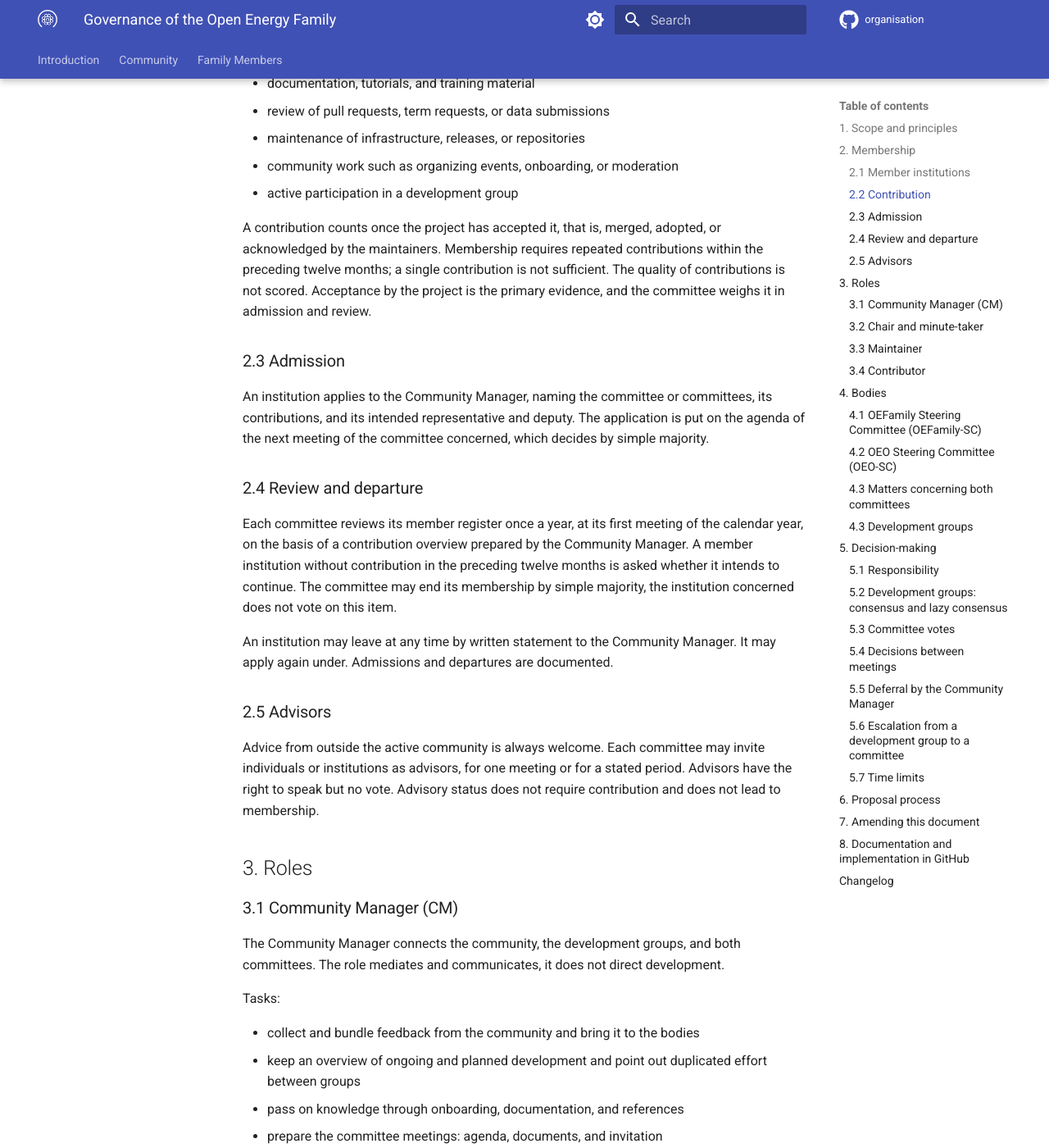
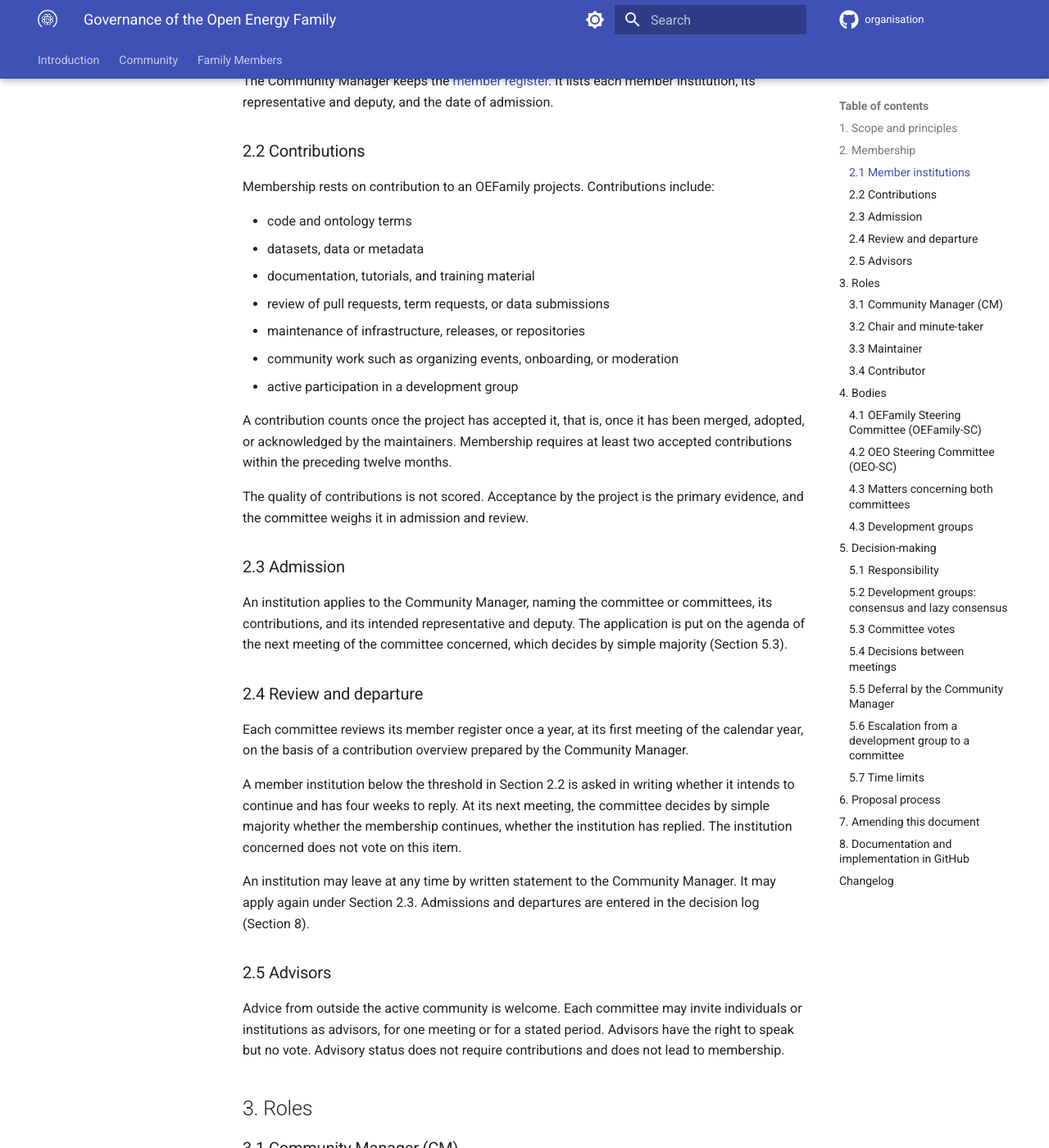
Before and after one commit to OpenEnergyPlatform/organisation, an MkDocs documentation site: the page built from compendium/family_community/governance/governance.md, in a window 1280 px wide and 1400 px high, scrolled down 1382 px. Shown: the whole window at 82% size. Built offline with MkDocs 1.6.1 and Material for MkDocs 9.7.7, drawn with Linux system fonts in a browser that asks for light colours; comment, search, counter and statistics services are not loaded; some of the changed text lies outside the part shown.

Commit message:
Update governance after feedback #96

```diff
--- a/compendium/family_community/governance/governance.md
+++ b/compendium/family_community/governance/governance.md
@@ -3,67 +3,78 @@
 This document defines the roles, bodies, and decision-making procedures of the
 Open Energy Family (OEFamily). It is the authoritative reference. Operational
 details such as meeting dates, mailing lists, and contacts are kept on the
-[Contact page](../contact/). Member institutions are listed in the
-[Member register](members/), adopted decisions in the
-[Decision log](../decisions/).
+[Contact page](../contact/).
+Member institutions are listed in the [Member register](members/),
+adopted decisions in the [Decisions folder](../decisions/).
 
 
 ## 1. Scope and principles
 
-Six principles underlie the structure.
+This document applies to the Open Energy Family (OEFamily): its projects, the
+OEFamily Steering Committee (OEFamily-SC), the OEO Steering Committee (OEO-SC),
+and the development groups. It does not govern the internal organisation of the
+member institutions.
 
-1. Contribution grounds participation. A say in decisions follows from
-   sustained work on the OEFamily, not from title.
+The governance rests on six principles:
+
+1. Participation follows from contribution. A say in decisions follows from
+   sustained work on the OEFamily, not from position or title.
 2. Consensus is the default. A formal vote is the fallback when consensus
-   cannot be reached, not the normal case.
+   cannot be reached.
 3. Decisions and votes are documented publicly in the Compendium. Full minutes
-   are kept internally for the members of the respective committee. Matters that
-   protect individuals, such as Code of Conduct cases, are never published.
-4. The two committees (OEFamily-SC and OEO-SC) are equal.
-   Neither is subordinate to the other, each decides bindingly within its scope.
-5. This document changes only through a formal procedure.
+   are kept internally and are available to the representatives in the
+   respective committee. Matters that protect individuals,
+   such as Code of Conduct cases, are never published.
+4. The two committees, OEFamily-SC and OEO-SC, have equal standing.
+   Neither is subordinate to the other. Each takes binding decisions within its scope.
+5. This document changes only through the formal procedure (Section 7).
 6. The OEFamily is not a legal entity. Committee decisions are agreements among
-   the member institutions. They bind the OEFamily projects and shared
-   resources, but they create no legal or financial obligation for an
-   institution and do not replace the consent of rights holders where the law
-   requires it.
+   the member institutions and are binding within the OEFamily, for its projects and shared
+   resources. They create no legal or financial obligation for an institution and
+   do not replace the consent of rights holders where the law requires it.
+
+Where the rules are silent or unclear, the principles guide their interpretation.
+If an interpretation is disputed, the responsible committee decides.
+
 
 ## 2. Membership
 
-Membership in the committees is held by institutions.
-Individuals take part through the development groups and,
-as representatives of their institution, in the committees.
+Membership in the committees is held by institutions. Individuals take part
+through the development groups (Section 4.4) and, as representatives of their
+institution, in the committees.
 
 ### 2.1 Member institutions
 
 Each committee has its own member institutions. An institution can be a member
 of the OEFamily-SC, of the OEO-SC, or of both.
 
+A committee needs at least three member institutions. As long as it has fewer,
+its decisions require the agreement of all its member institutions.
+
 Each member institution names one representative and one deputy per committee.
 Only the representative, or the deputy in their absence, casts the
-institution's vote.
-Changes of representative or deputy are notified in writing to the Community
-Manager and take effect on receipt.
+institution's vote. Changes of representative or deputy are notified in writing
+to the Community Manager and take effect on receipt.
 
-The Community Manager keeps the [member register](members/). It lists each
-member institution, the committees it belongs to, its representative and deputy,
-and the date of admission.
+The Community Manager keeps the [member register](members.md). It lists each
+member institution, its representative and deputy, and the date of admission.
 
-### 2.2 Contribution
+### 2.2 Contributions
 
-Membership rests on contribution to an OEFamily project. Contributions are:
+Membership rests on contribution to an OEFamily projects. Contributions include:
 
-- code, ontology terms, data, or metadata
+- code and ontology terms
+- datasets, data or metadata
 - documentation, tutorials, and training material
 - review of pull requests, term requests, or data submissions
 - maintenance of infrastructure, releases, or repositories
 - community work such as organizing events, onboarding, or moderation
 - active participation in a development group
 
-A contribution counts once the project has accepted it, that is, merged,
-adopted, or acknowledged by the maintainers.
-Membership requires repeated contributions within the preceding twelve months;
-a single contribution is not sufficient.
+A contribution counts once the project has accepted it, that is, once it has
+been merged, adopted, or acknowledged by the maintainers. Membership requires at
+least two accepted contributions within the preceding twelve months.
+
 The quality of contributions is not scored. Acceptance by the project is the
 primary evidence, and the committee weighs it in admission and review.
 
@@ -72,27 +83,30 @@
 An institution applies to the Community Manager, naming the committee or
 committees, its contributions, and its intended representative and deputy.
 The application is put on the agenda of the next meeting of the committee
-concerned, which decides by simple majority.
+concerned, which decides by simple majority (Section 5.3).
 
 ### 2.4 Review and departure
 
 Each committee reviews its member register once a year, at its first meeting of
 the calendar year, on the basis of a contribution overview prepared by the
 Community Manager.
-A member institution without contribution in the preceding twelve months is
-asked whether it intends to continue. The committee may end its membership by
-simple majority, the institution concerned does not vote on this item.
+
+A member institution below the threshold in Section 2.2 is asked in writing
+whether it intends to continue and has four weeks to reply. At its next meeting,
+the committee decides by simple majority whether the membership continues,
+whether the institution has replied. The institution concerned does not
+vote on this item.
 
 An institution may leave at any time by written statement to the Community
-Manager. It may apply again under. Admissions and departures are documented.
+Manager. It may apply again under Section 2.3. Admissions and departures are
+entered in the decision log (Section 8).
 
 ### 2.5 Advisors
 
-Advice from outside the active community is always welcome.
-Each committee may invite individuals or institutions as advisors, for one
-meeting or for a stated period.
+Advice from outside the active community is welcome. Each committee may invite
+individuals or institutions as advisors, for one meeting or for a stated period.
 Advisors have the right to speak but no vote. Advisory status does not require
-contribution and does not lead to membership.
+contributions and does not lead to membership.
 
 
 ## 3. Roles
@@ -124,6 +138,8 @@
 majority. The committees may elect a deputy CM in the same way; the deputy
 shares the tasks as agreed with the CM and acts for the CM when the position is
 vacant. If there is no deputy, the committees name an interim CM jointly.
+
+ToDo: Conflict of interest. Keine Anweisungen an die DEV-Teams. Nur Kommunikation.
 
 ### 3.2 Chair and minute-taker
 
@@ -372,6 +390,8 @@
 5. Record. The outcome, date, and vote are entered in the proposal's front
    matter and in the decision record.
 
+ToDo: State a possible conflict of interest
+
 ## 7. Amending this document
 
 A change to this document is proposed as a pull request against `governance.md`
```
Also changed, not shown: other parts of compendium/family_community/governance/governance.md (+7 -2 lines), compendium/family_community/contact.md (+24 -22 lines).
